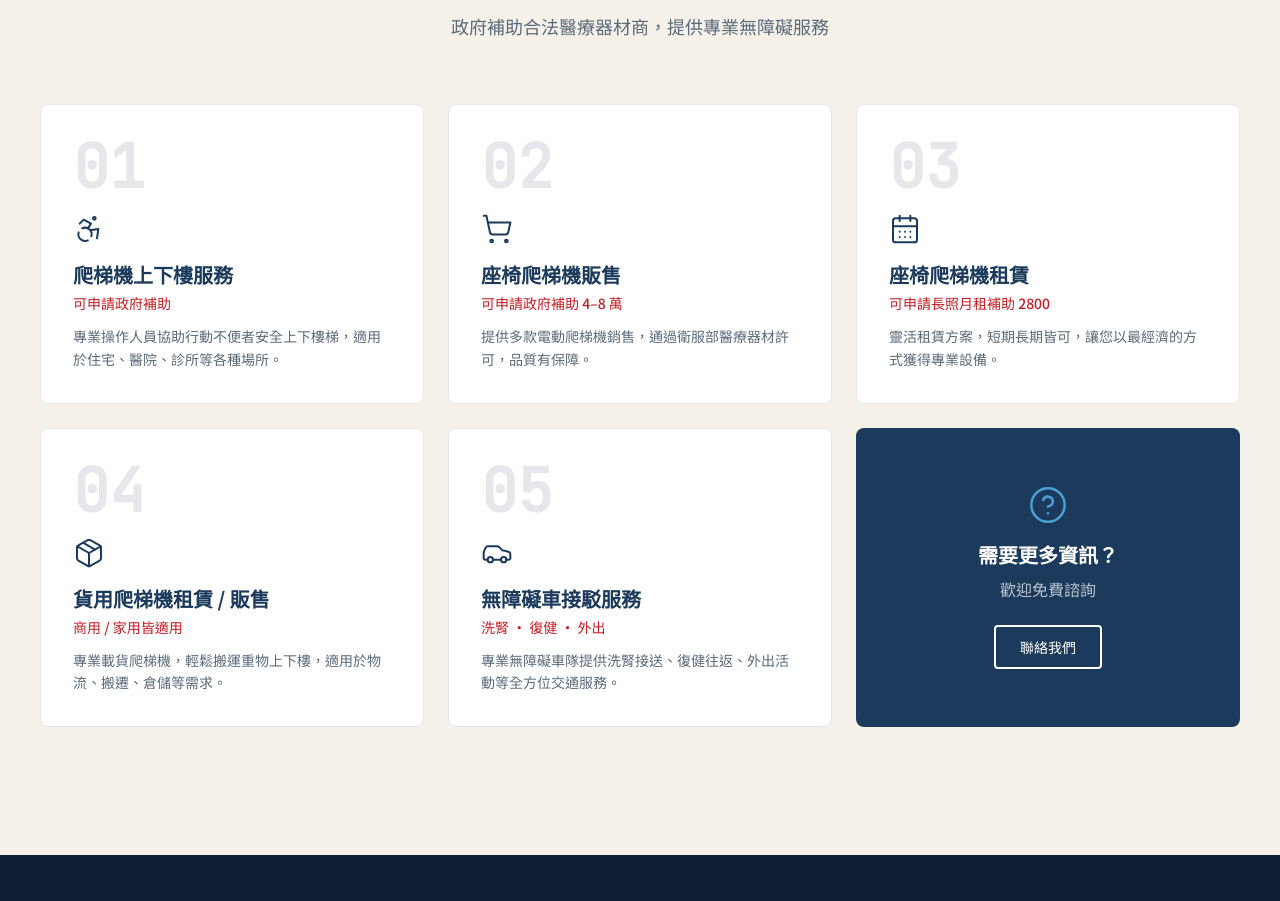
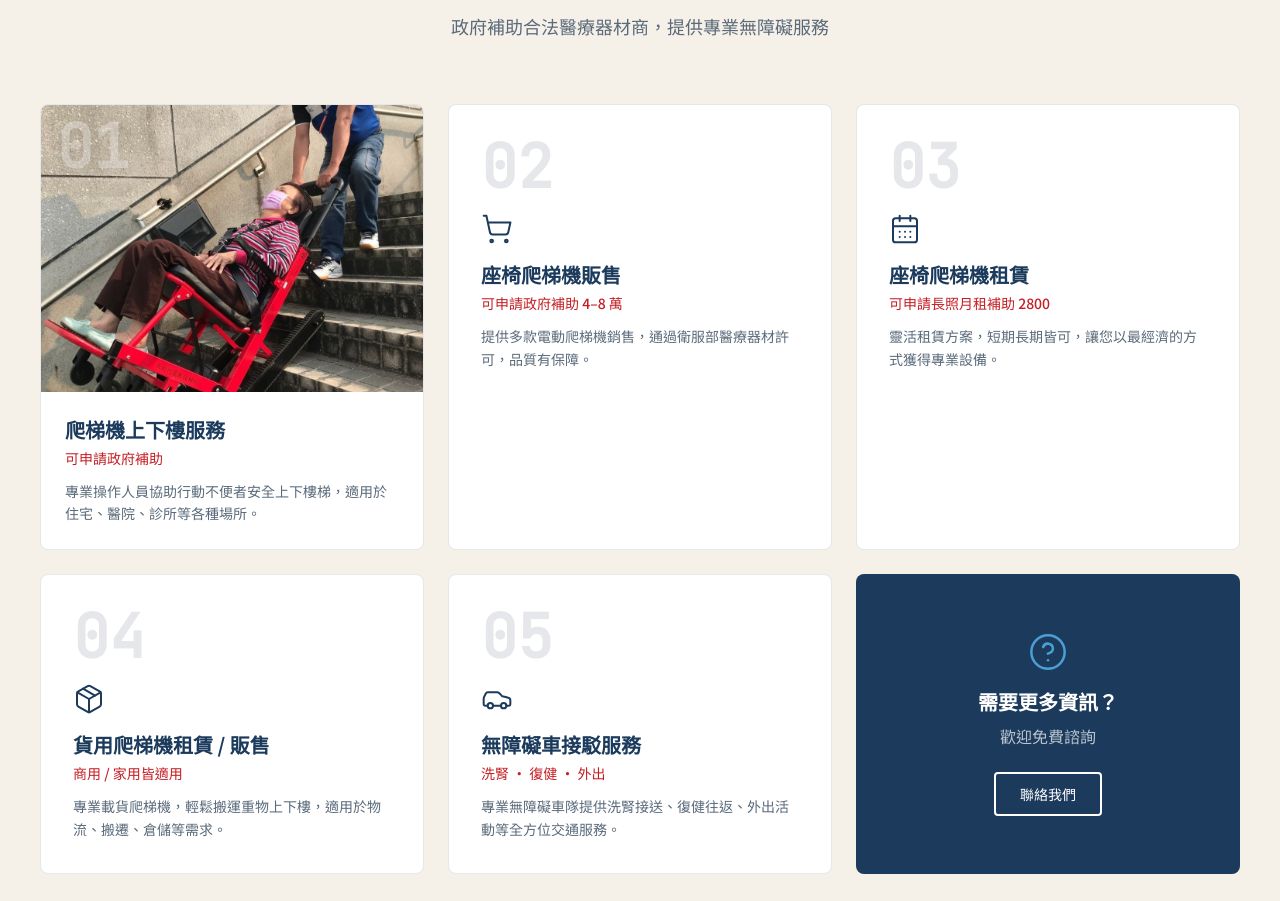
Before and after one commit to lixiaming01027592891-crypto/xungesec, a React (Vite) app: page / in a window 1280 px wide. Shown: the part 858-1759 px from the top of the page. Built offline with nearby package versions, Linux system fonts and the light colour scheme.

Commit message:
Services 01 card: photo-top layout with real stair-climber service image

```diff
--- a/src/sections/ServicesSection.tsx
+++ b/src/sections/ServicesSection.tsx
@@ -65,8 +65,38 @@ export default function ServicesSection() {
         </ScrollReveal>
 
         <div className="grid grid-cols-1 sm:grid-cols-2 lg:grid-cols-3 gap-5 md:gap-6">
-          {services.map((service, i) => (
-            <ScrollReveal key={service.num} delay={i * 0.1} y={30}>
+          {/* 01 Card — Photo top / Text bottom */}
+          <ScrollReveal delay={0} y={30}>
+            <div className="bg-white border border-gray-200 rounded-lg overflow-hidden h-full group hover:border-navy hover:shadow-card hover:-translate-y-1 transition-all duration-300">
+              {/* Photo area with 01 overlay */}
+              <div className="relative w-full aspect-[4/3] bg-gray-100 overflow-hidden">
+                <span className="absolute top-3 left-4 text-5xl md:text-6xl font-extrabold text-white/30 z-10 drop-shadow-md font-mono">
+                  01
+                </span>
+                <img
+                  src="/images/service-01.jpg"
+                  alt="爬梯機上下樓服務"
+                  className="w-full h-full object-cover"
+                />
+              </div>
+              {/* Text area */}
+              <div className="p-5 md:p-6">
+                <h3 className="text-xl font-bold text-navy mb-1">
+                  爬梯機上下樓服務
+                </h3>
+                <span className="text-climb-red text-sm font-medium block mb-3">
+                  可申請政府補助
+                </span>
+                <p className="text-steel text-sm leading-relaxed">
+                  專業操作人員協助行動不便者安全上下樓梯，適用於住宅、醫院、診所等各種場所。
+                </p>
+              </div>
+            </div>
+          </ScrollReveal>
+
+          {/* 02-05 Cards — Original layout */}
+          {services.slice(1).map((service, i) => (
+            <ScrollReveal key={service.num} delay={(i + 1) * 0.1} y={30}>
               <div className="bg-white border border-gray-200 rounded-lg p-6 md:p-8 h-full group hover:border-navy hover:shadow-card hover:-translate-y-1 transition-all duration-300">
                 <span className="text-5xl md:text-6xl font-bold text-gray-200 font-mono block mb-4">
                   {service.num}
```
Also changed, not shown: public/images/service-01.jpg (added).
